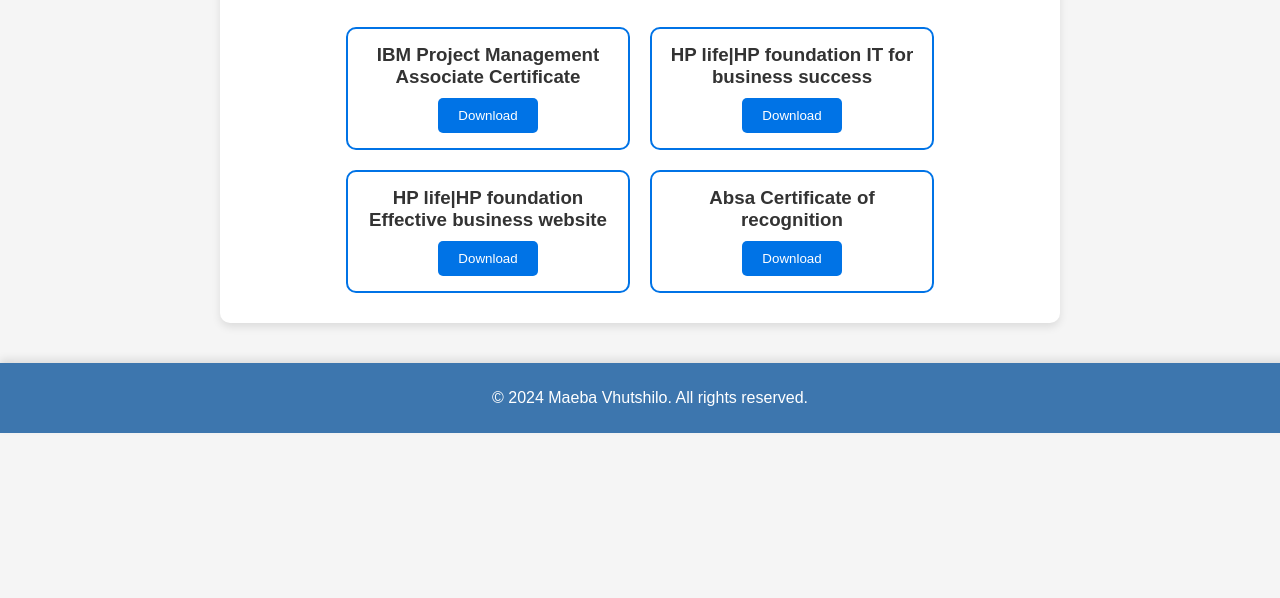
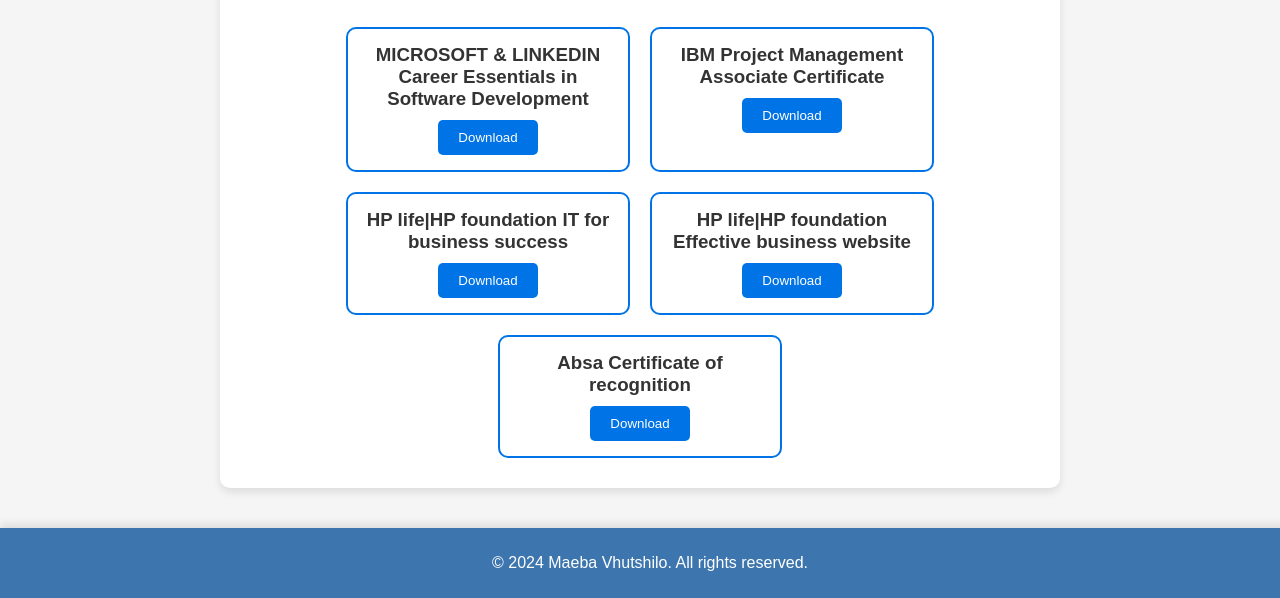
Before and after one commit to Vhutshilo0/Resume, a plain HTML site: page licenses_certificates.html in a window 1280 px wide. Shown: the part 238-836 px from the top of the page. Before the commit the page ends 800 px from the top, so only its background shows below. Drawn offline with Linux system fonts and the light colour scheme.

Commit message:
I added another certificate

```diff
--- a/licenses_certificates.html
+++ b/licenses_certificates.html
@@ -25,6 +25,10 @@
         <section class="licenses-certificates">
             <h2>Licenses & Certificates</h2>
             <div class="card-container">
+                <div class="card" onclick="downloadCertificate('Career_Essentials_in_Software_Development_by_Microsoft_and_LinkedIn.pdf')">
+                    <h3>MICROSOFT & LINKEDIN Career Essentials in Software Development </h3>
+                    <button>Download</button>
+                </div>
                 <div class="card" onclick="downloadCertificate('Project_Management.pdf')">
                     <h3>IBM Project Management Associate Certificate</h3>
                     <button>Download</button>
```
